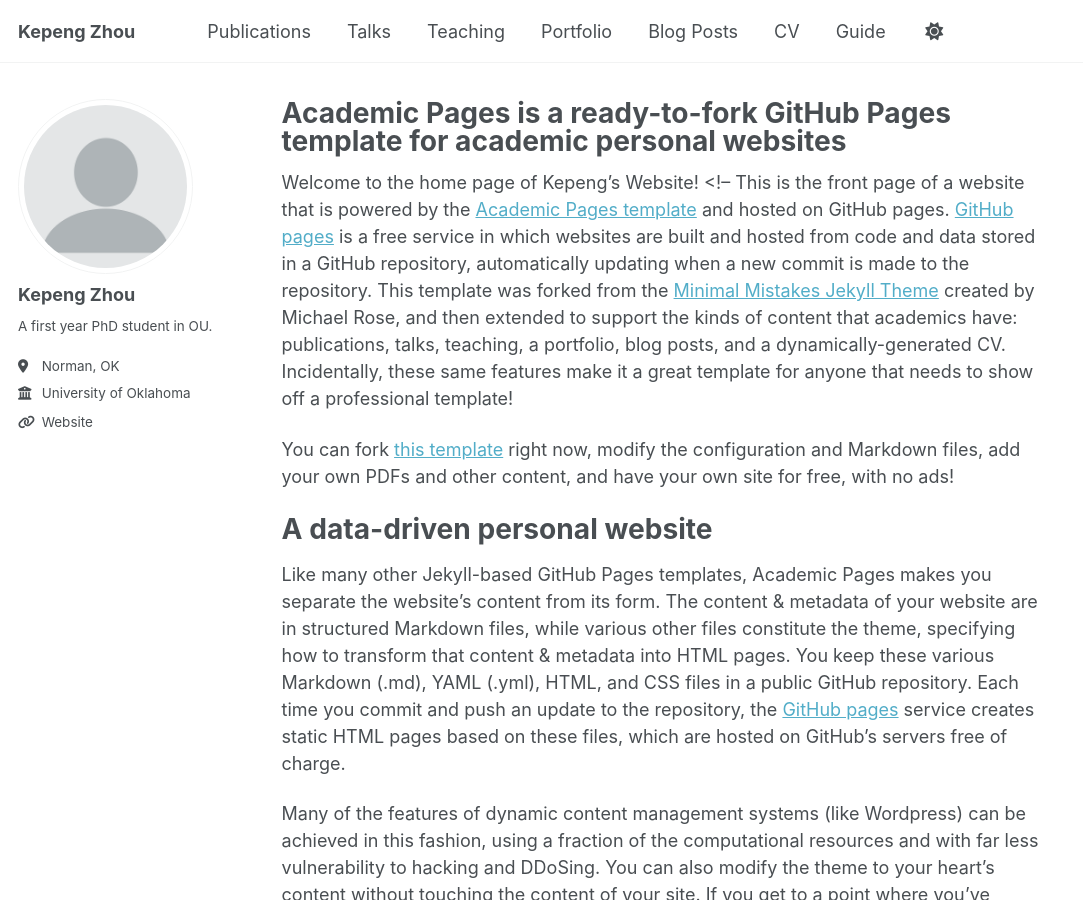
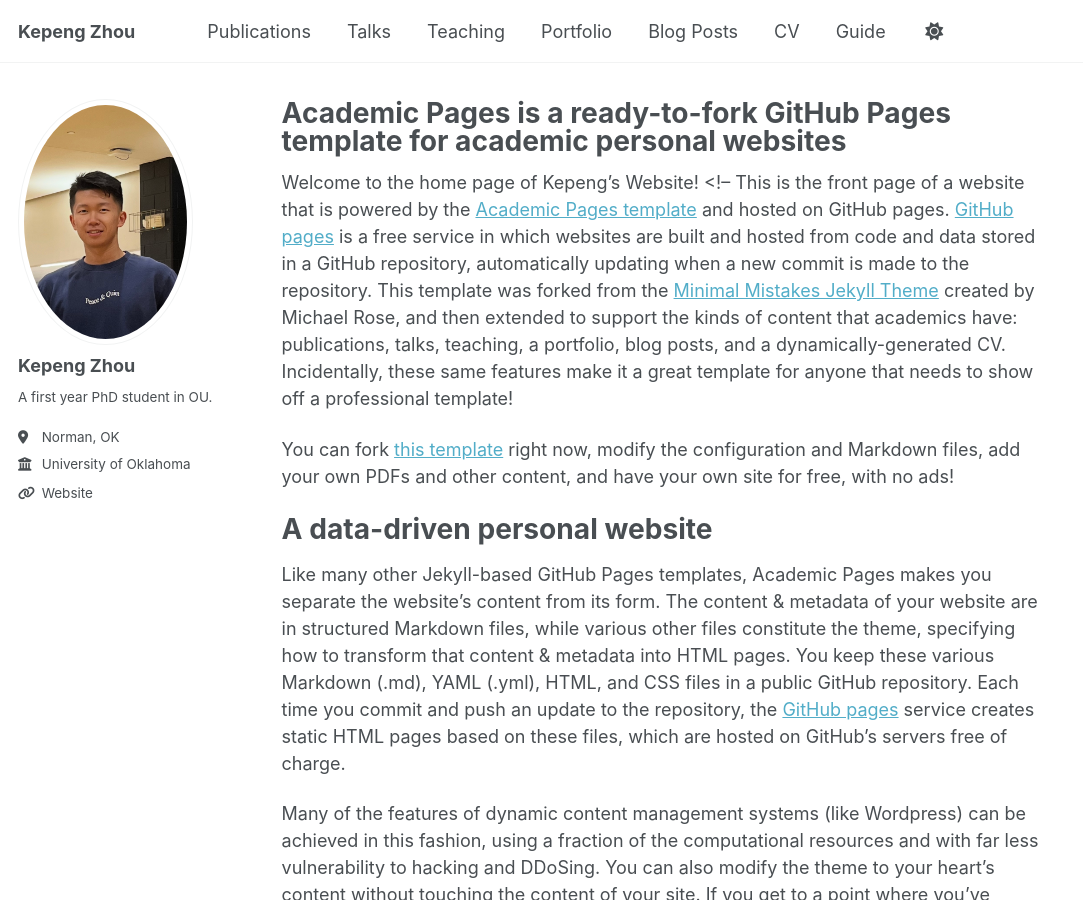
Before and after one commit to ZKP247/ZKP247.github.io, a Jekyll site: the page built from _pages/about.md, in a window 1280 px wide and 900 px high. Shown: the whole window, without its empty margins (0-1083 px from the left). Built offline with Jekyll 4.4.1, drawn with Linux system fonts in a browser that asks for light colours; a script that is not in the unit is left out.

Commit message:
Update _config.yml

```diff
--- a/_config.yml
+++ b/_config.yml
@@ -23,7 +23,7 @@ repository               : "zkp247/zkp247.github.io"
 #               Additional customization can be done by editing /_includes/author-profile.html
 author:
   # Biographic information
-  avatar           : "profile.png"
+  avatar           : "IMG_8291.jpeg"
   name             : "Kepeng Zhou"
   pronouns         : # example: "she/her"
   bio              : "A first year PhD student in OU."
```
